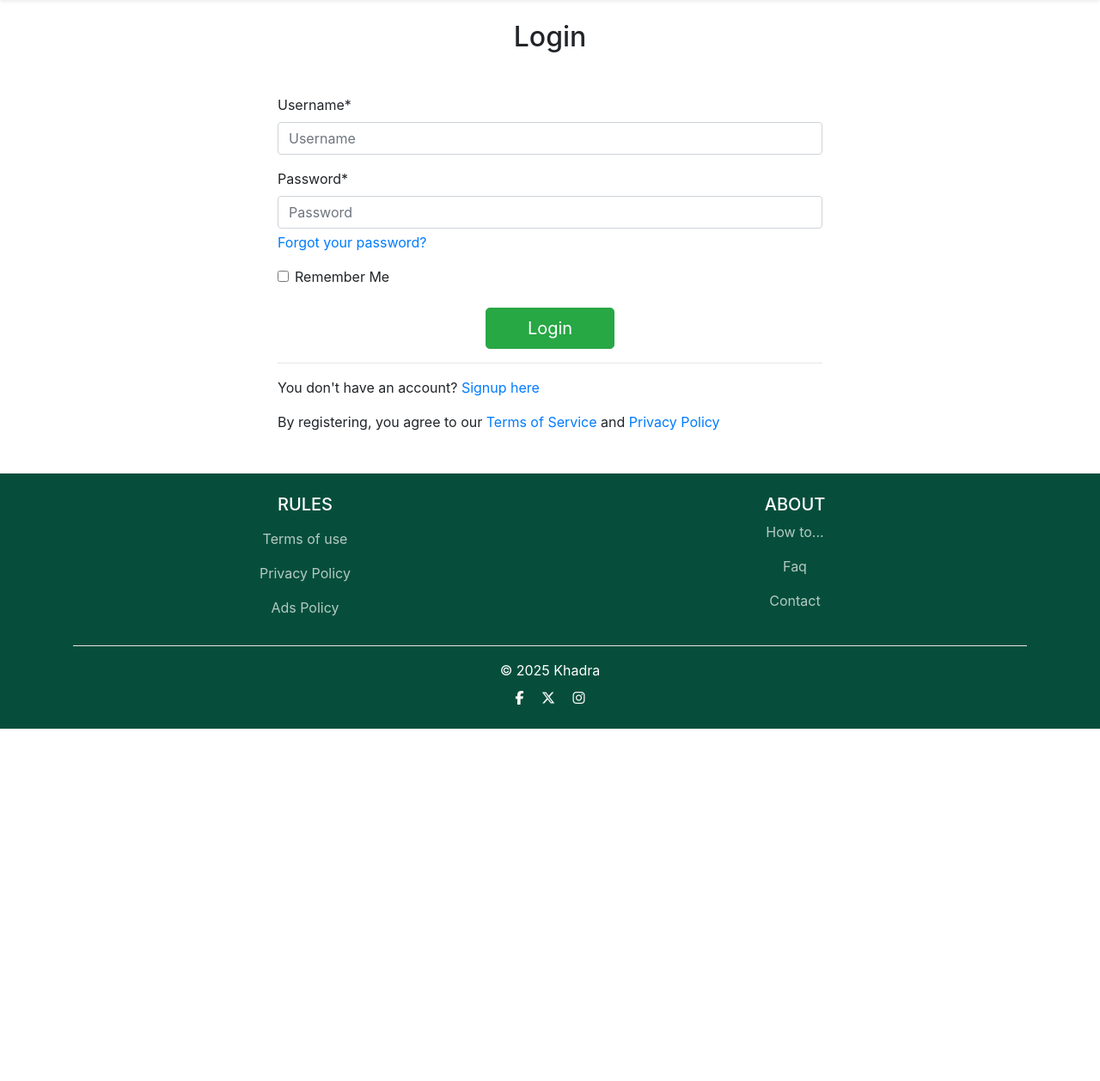
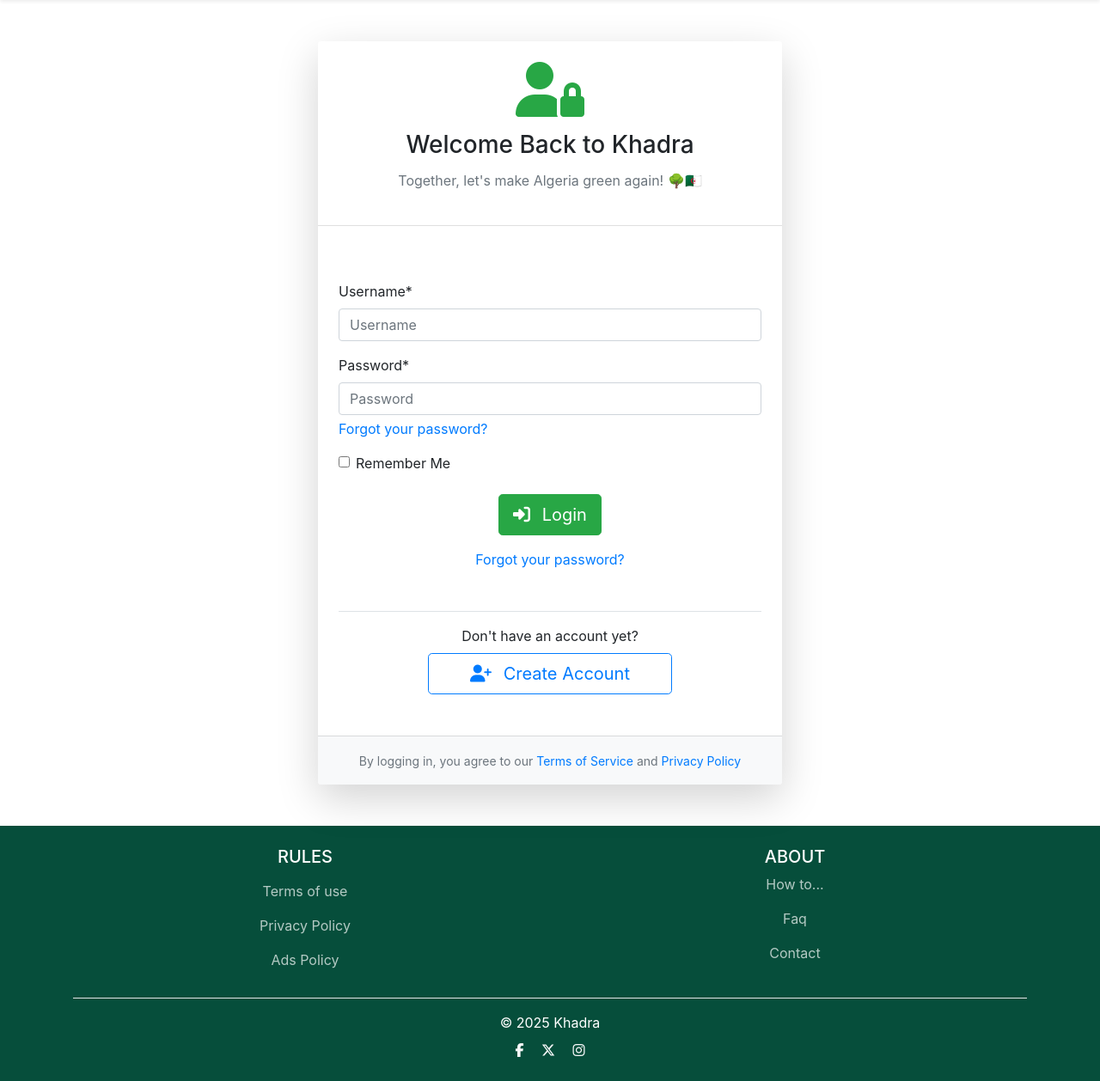
Before and after one commit to TonyXdZ/khadra, a Django app: page /accounts/login/ in a window 1280 px wide. Shown: the part 84-1342 px from the top of the page at 86% size. Before the commit the page ends 932 px from the top, so only its background shows below. Run offline with Django 5.2, Linux system fonts and the light colour scheme; parts of the project's set-up code (start-up, migrations or seed data) failed here and were passed over; some libraries are stand-ins or nearby versions.

Commit message:
feat(users/ui): redesign login template

```diff
--- a/users/templates/account/login.html
+++ b/users/templates/account/login.html
@@ -2,28 +2,59 @@
 {% load static i18n crispy_forms_tags %}
 {% get_current_language as LANGUAGE_CODE %}
 
-{% block title %}{% trans "Login to khadra" %}{% endblock title %}
+{% block title %}{% trans "Login to Khadra" %}{% endblock title %}
+
 {% block content %}
-<div class="container">
+<div class="container my-5">
     <div class="row justify-content-center">
-        <div class="col-lg-8">
-            <h2 class="text-center mt-4">{% trans "Login" %}</h2>
-            <div class="form-container m-3 m-md-4 m-lg-5"> <!-- Responsive margins -->
-                <form method="POST">
-                    {% csrf_token %}
-                    {{ form|crispy }}
-                    <!-- Submit Button -->
-                <div class="d-grid gap-2 d-md-flex justify-content-md-center mt-4">
-                    <button type="submit" class="btn btn-success btn-lg px-5">{% trans "Login" %}</button>
-                </div>
-                </form>
-
-                <hr>
-                <div class="form-footer">
-                    <p>{% trans "You don't have an account?" %}  <a href="{% url 'account_signup' %}">{% trans "Signup here" %}</a></p>
-                    <p class="mt-2">{% trans "By registering, you agree to our" %} <a href="#">{% trans "Terms of Service" %}</a> {% trans "and" %} <a href="#">{% trans "Privacy Policy" %}</a></p>
+        <div class="col-md-8 col-lg-6">
+            <div class="card border-0 shadow-lg">
+                <div class="card-header bg-white py-4">
+                    <div class="text-center text-success mb-3">
+                        <i class="fas fa-user-lock fa-4x"></i>
+                    </div>
+                    <h3 class="card-title text-center">{% trans "Welcome Back to Khadra" %}</h3>
+                    <p class="text-center text-muted mt-2">
+                        {% trans "Together, let's make Algeria green again! 🌳🇩🇿" %}
+                    </p>
                 </div>
 
+                <div class="card-body px-4 py-5">
+                    <form method="POST" class="mt-3">
+                        {% csrf_token %}
+                        {{ form|crispy }}
+
+                        <div class="text-center mt-4">
+                            <button type="submit" class="btn btn-success btn-lg">
+                                <i class="fas fa-sign-in-alt mr-2"></i>
+                                {% trans "Login" %}
+                            </button>
+                        </div>
+
+                        <div class="text-center mt-3">
+                            <a href="{% url 'account_reset_password' %}" class="text-decoration-none">
+                                {% trans "Forgot your password?" %}
+                            </a>
+                        </div>
+                    </form>
+
+                    <div class="text-center mt-5 pt-3 border-top">
+                        <p class="mb-2">{% trans "Don't have an account yet?" %}</p>
+                        <a href="{% url 'account_signup' %}" class="btn btn-outline-primary btn-lg px-5">
+                            <i class="fas fa-user-plus mr-2"></i>
+                            {% trans "Create Account" %}
+                        </a>
+                    </div>
+                </div>
+
+                <div class="card-footer bg-light text-center py-3">
+                    <small class="text-muted">
+                        {% trans "By logging in, you agree to our" %}
+                        <a href="#" class="text-decoration-none">{% trans "Terms of Service" %}</a>
+                        {% trans "and" %}
+                        <a href="#" class="text-decoration-none">{% trans "Privacy Policy" %}</a>
+                    </small>
+                </div>
             </div>
         </div>
     </div>
```
